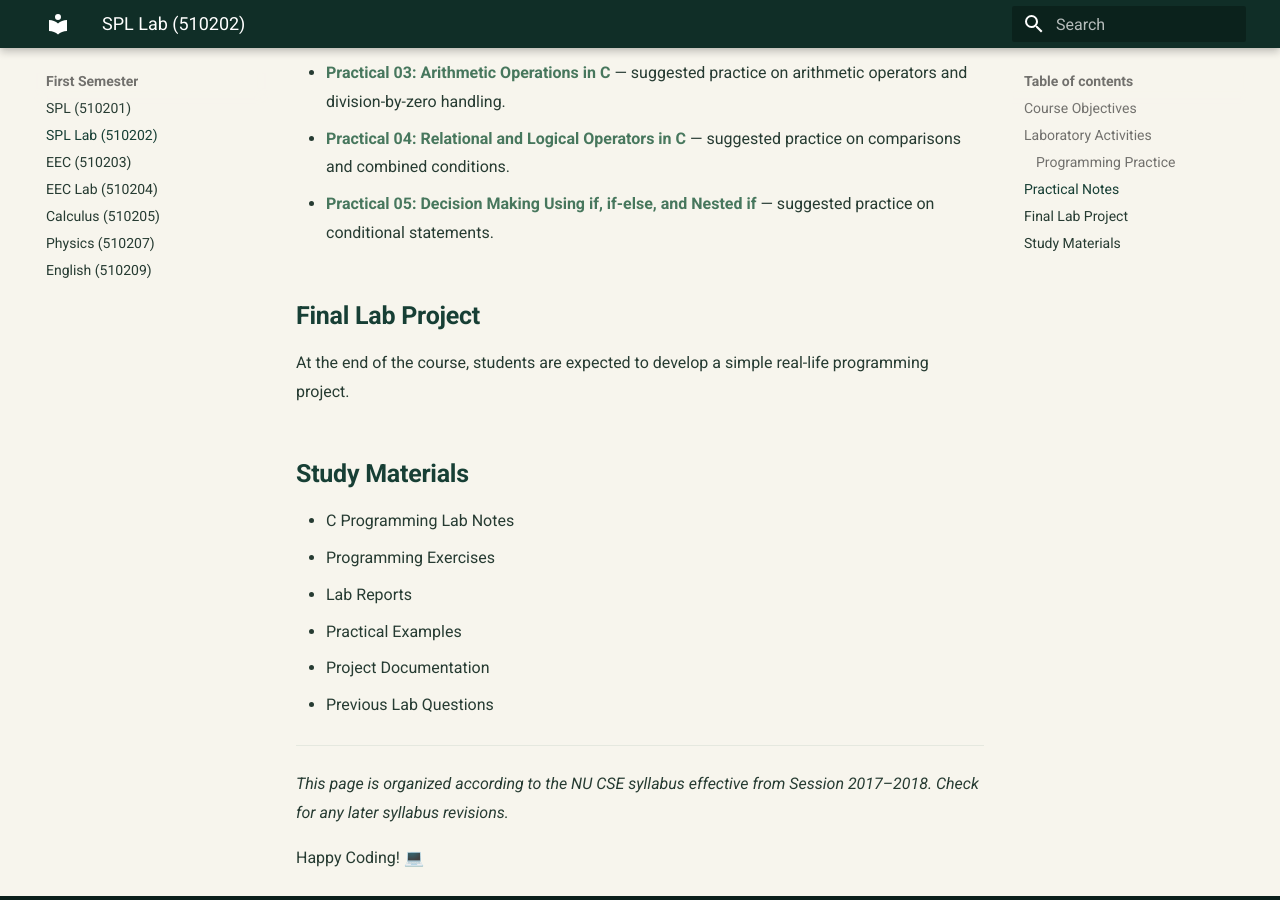
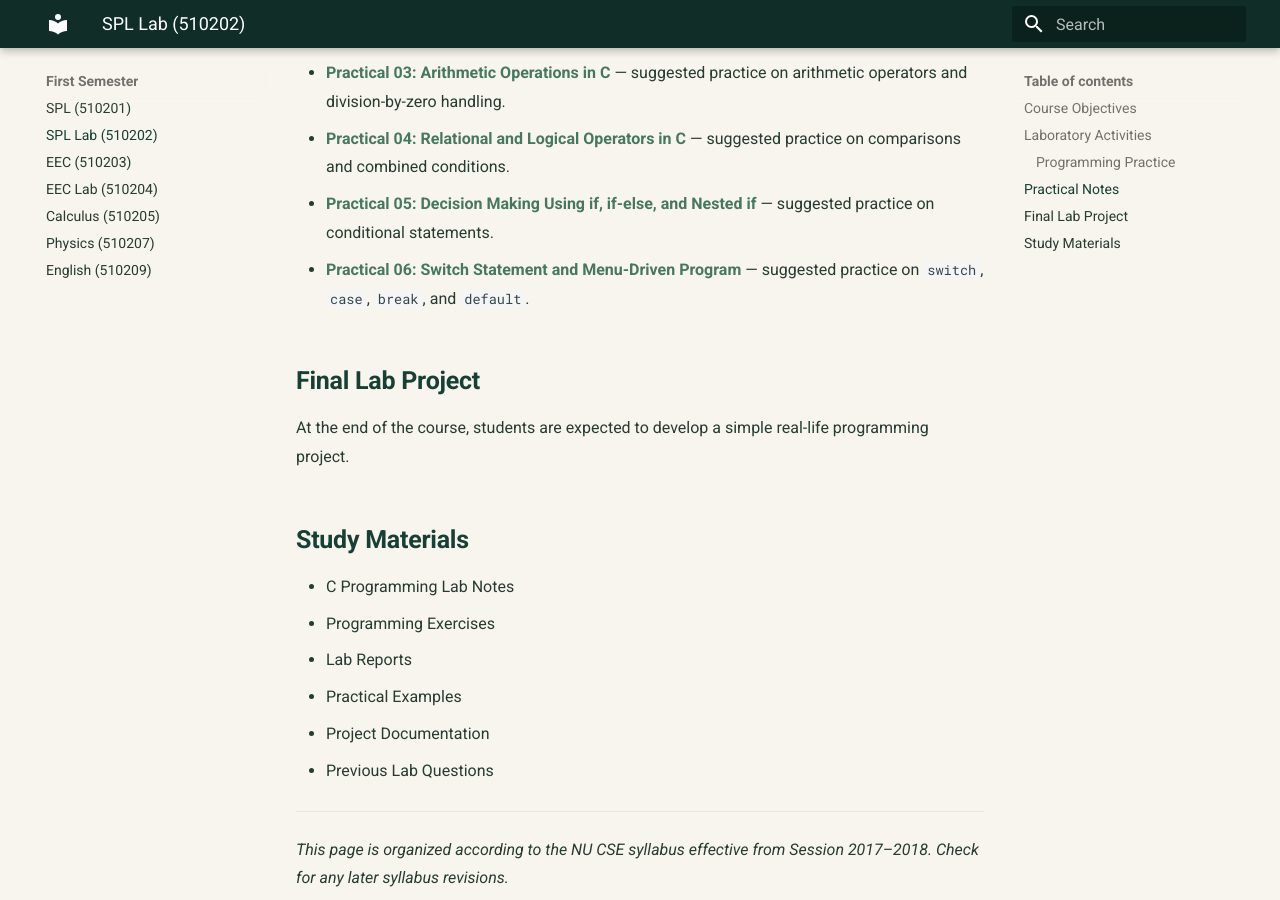
Before and after one commit to taimiyatahsin0-png/nu-cse-notes-store, an MkDocs documentation site: the page built from docs/subjects/spl-lab/index.md, in a window 1280 px wide and 900 px high, scrolled down 1332 px. Built offline with MkDocs 1.6.1 and Material for MkDocs 9.7.7, drawn with Linux system fonts in a browser that asks for light colours.

Commit message:
Add Practical 06 to SPL Lab index

```diff
--- a/docs/subjects/spl-lab/index.md
+++ b/docs/subjects/spl-lab/index.md
@@ -38,6 +38,7 @@ Students will regularly solve programming problems to improve their practical pr
 - [Practical 03: Arithmetic Operations in C](03-arithmetic-operations.md) — suggested practice on arithmetic operators and division-by-zero handling.
 - [Practical 04: Relational and Logical Operators in C](04-relational-and-logical-operators.md) — suggested practice on comparisons and combined conditions.
 - [Practical 05: Decision Making Using if, if-else, and Nested if](05-decision-making-if-else.md) — suggested practice on conditional statements.
+- [Practical 06: Switch Statement and Menu-Driven Program](06-switch-statement-menu-driven.md) — suggested practice on `switch`, `case`, `break`, and `default`.
 
 ## Final Lab Project
 
```
